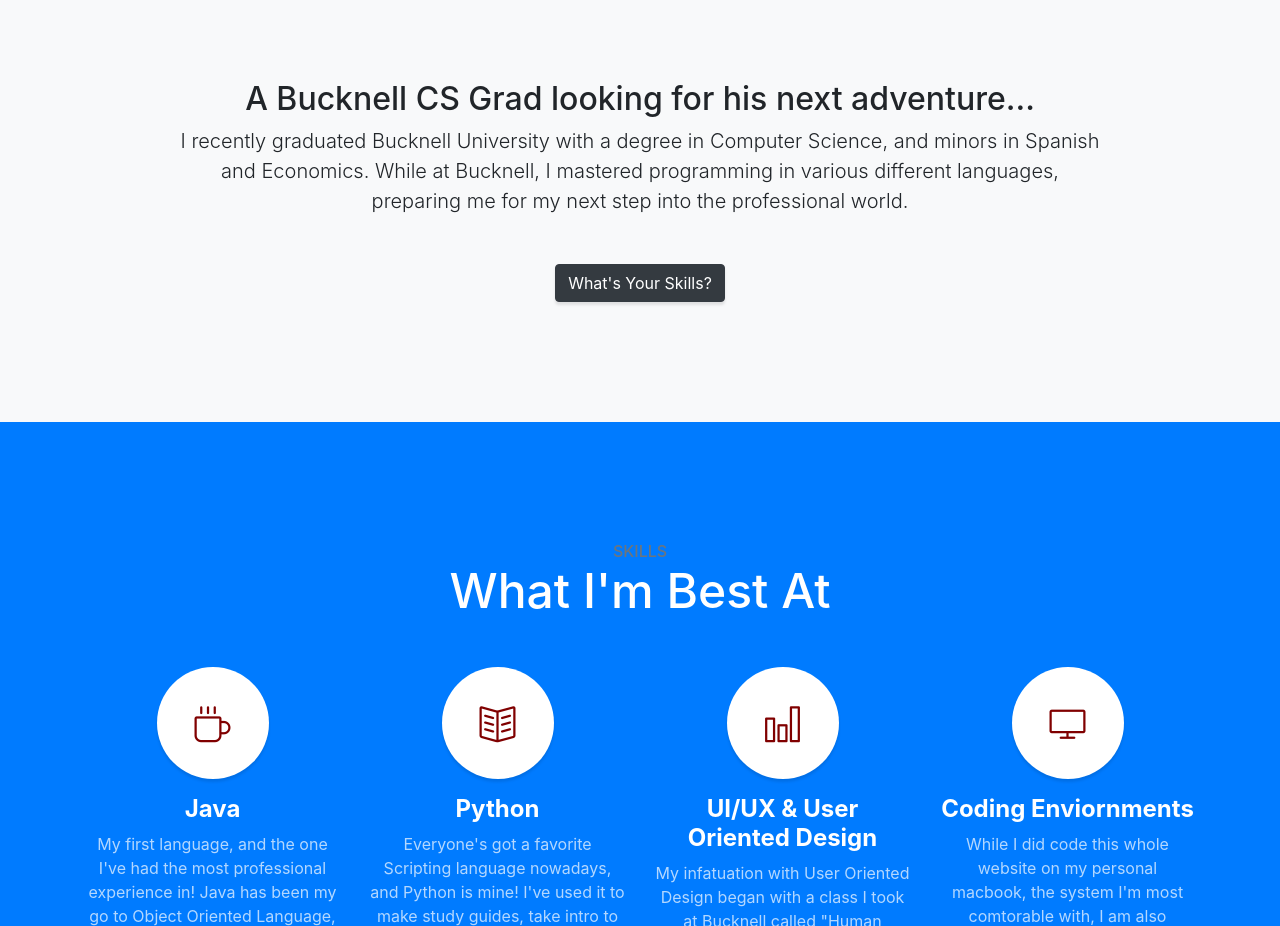
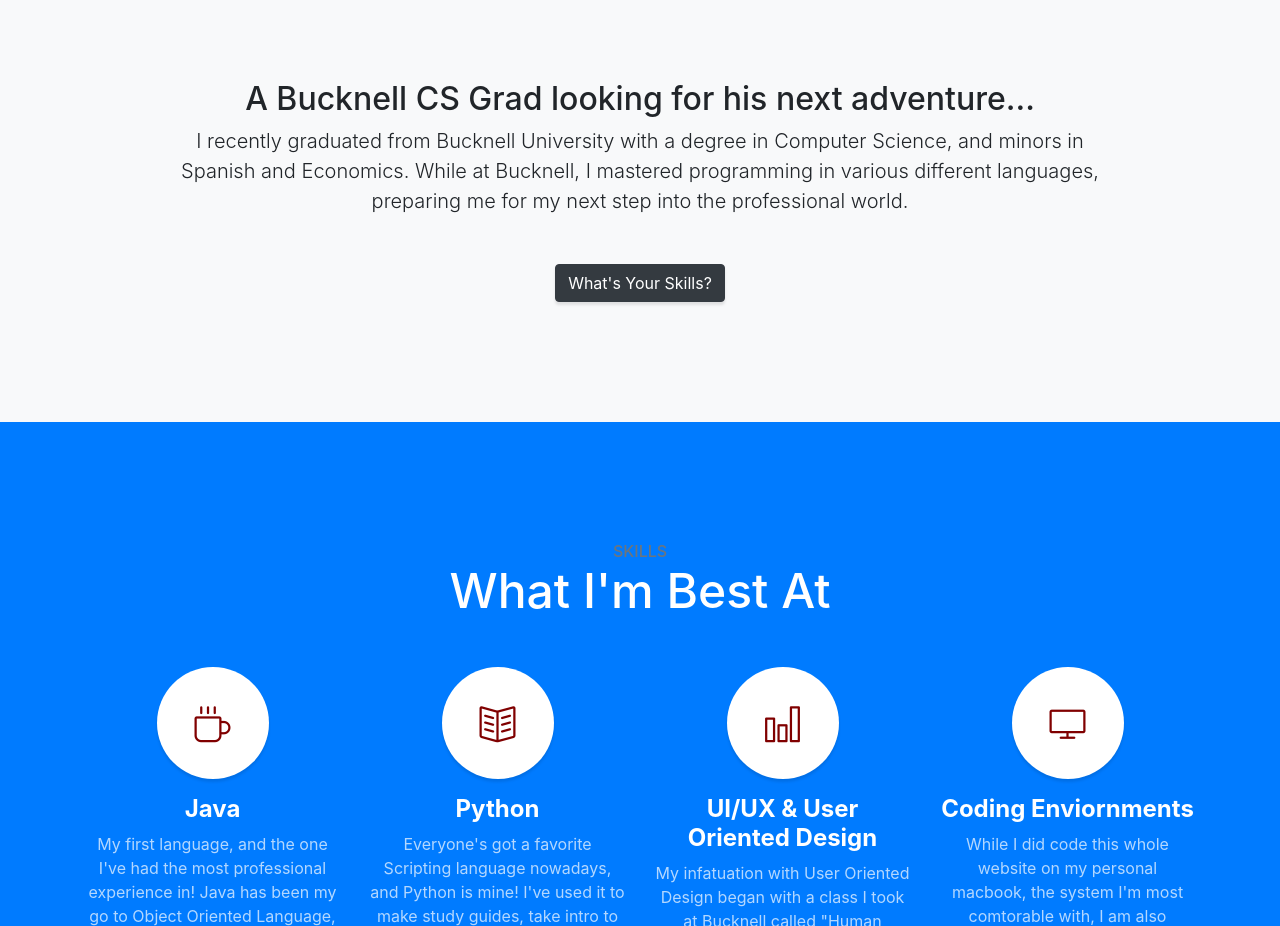
Before and after one commit to DannyToback/AboutMe, a website with bundled scripts: page index.html in a window 1280 px wide. Shown: the part 840-1766 px from the top of the page. Built offline with nearby package versions, Linux system fonts and the light colour scheme.

Commit message:
Jon's change

```diff
--- a/index.html
+++ b/index.html
@@ -78,7 +78,7 @@
           <div class="col-lg-10 mx-auto">
             <h2>A Bucknell CS Grad looking for his next adventure...</h2>
             <p class="lead mb-5">
-              I recently graduated Bucknell University with a degree in Computer Science,
+              I recently graduated from Bucknell University with a degree in Computer Science,
               and minors in Spanish and Economics. While at Bucknell, I mastered programming
               in various different languages, preparing me for my next step into the professional world.
             </p>
```
